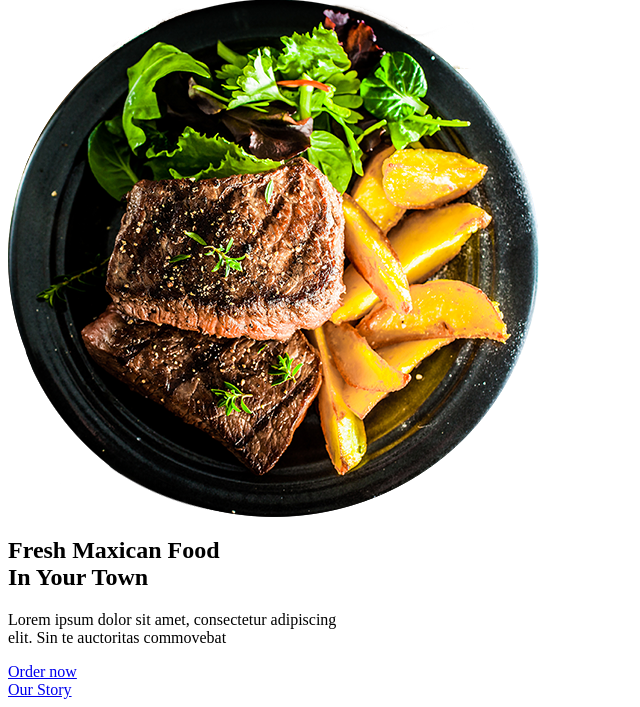
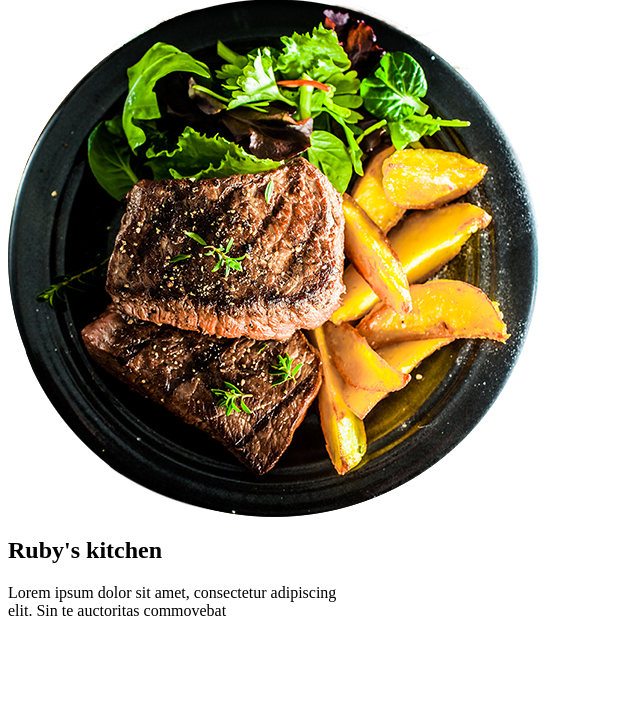
Before and after one commit to kenua/rubys-kitchen, a web app: file src/html/home.html in a window 1280 px wide; the page is wider, and only the part inside the window is pictured. Shown: the part 784-1491 px from the top of that part, without its empty margins (0-640 px from the left). After the commit the page ends 1400 px from the top of that part, so only its background shows below. Run offline with its HTML, style and script files only (its server is not run), Linux system fonts and the light colour scheme.

Commit message:
Update markup
Removed buttons and _modules.scss, changed home title, timeline, and
added links for images copyright.

```diff
--- a/src/html/home.html
+++ b/src/html/home.html
@@ -3,15 +3,7 @@
    <img src="../assets/images/Circle.svg" class="home__circle">
    <img src="../assets/images/dish-1.png" class="home__dish">
    <div>
-      <h1 class="display-3 text-primary">Fresh Maxican Food<br>In Your Town</h1>
+      <h1 class="display-3 text-primary">Ruby's kitchen</h1>
       <p class="fs-5 text-primary my-4">Lorem ipsum dolor sit amet, consectetur adipiscing<br>elit. Sin te auctoritas commovebat</p>
-      <div class="d-flex flex-column flex-sm-row justify-content-center">
-         <div class="mb-3 mb-sm-0 me-sm-3">
-            <a href="menu" class="btn btn-secondary text-white px-4 py-3 fs-5 fw-bold mb-">Order now</a>
-         </div>
-         <div>
-            <a href="about" class="btn btn-outline-secondary text-danger px-4 py-3 fs-5 fw-bold tran-color"><i class="bi bi-info-circle me-1"></i> Our Story</a>
-         </div>
-      </div>
    </div>
 </section>
--- a/src/html/index.html
+++ b/src/html/index.html
@@ -4,7 +4,7 @@
    <meta charset="UTF-8">
    <meta name="viewport" content="width=device-width, initial-scale=1.0">
    <meta name="author" content="https://github.com/kenua">
-   <title>Restaurant Page</title>
+   <title>Ruby's Kitchen</title>
 </head>
 <body>
    <nav class="navigation-bar container-fluid bg-thirdly text-primary py-2">
--- a/src/html/menu.html
+++ b/src/html/menu.html
@@ -17,7 +17,7 @@
       </p>
    </div><!--.discover-grid-->
 
-   <div class="food-grid row gx-7 gy-9">
+   <div class="food-grid row gx-7 gy-9 text-capitalize">
       <div class="col-md-6 col-xl-4">
          <div class="food-grid__item bg-primary text-white p-4 rounded-4">
             <img src="../assets/images/dish-11.png" alt="" class="food-grid__image">
--- a/src/sass/styles.scss
+++ b/src/sass/styles.scss
@@ -5,4 +5,3 @@
 @use './home';
 @use './menu';
 @use './about';
-@use './modules';
```
Also changed, not shown: src/html/about.html (+11 -3 lines), src/sass/_modules.scss (deleted, +0 -10 lines).
